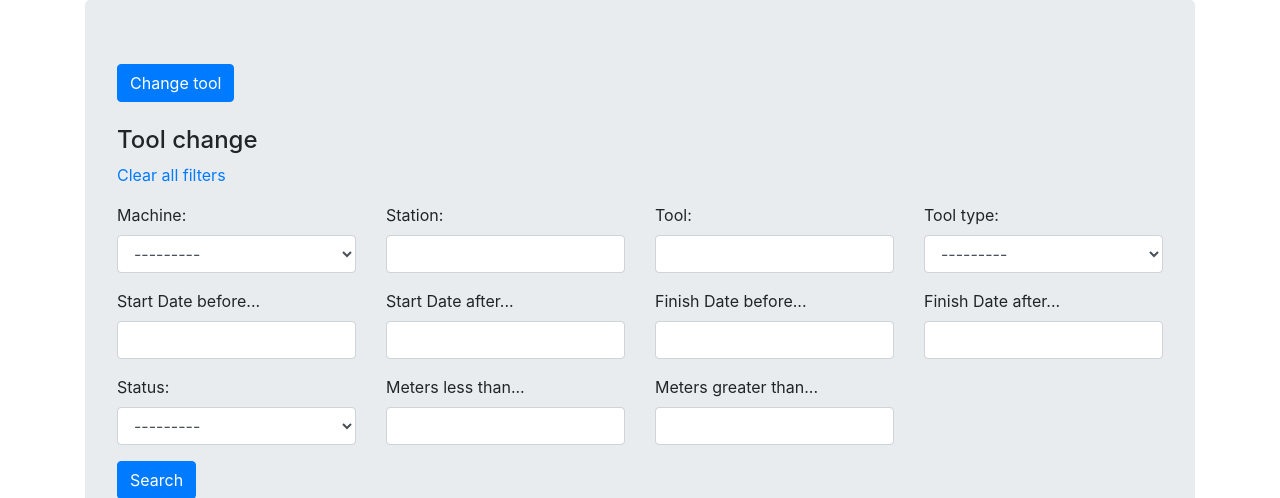
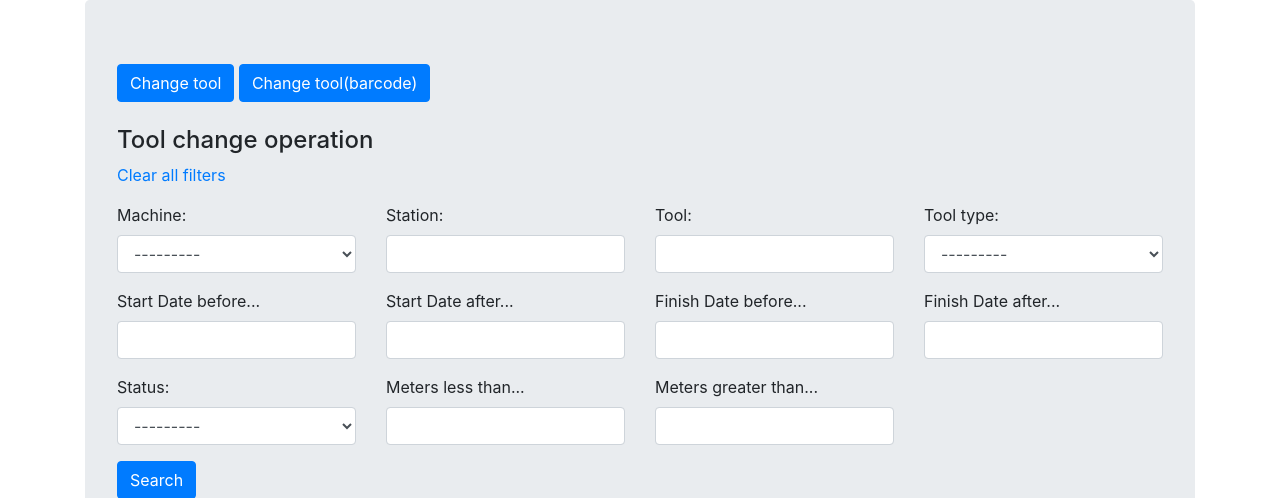
Before and after one commit to gleskejarosz/tool_life, a Django app: page /tools/returning/ in a window 1280 px wide. Shown: the part 56-554 px from the top of the page. Run offline with Django 3.2, Linux system fonts and the light colour scheme; the visitor is signed in with stand-in values (Sample User, id 1); data that the repository does not hold is empty; some libraries are stand-ins or nearby versions.

Commit message:
calendar widget, barcode forms

```diff
--- a/templates/homepage/index.html
+++ b/templates/homepage/index.html
@@ -1,7 +1,7 @@
 {% extends "base.html" %}
 {% block content %}
         <p><a href="{% url 'tools_app:search-form' %}">Job Update</a></p>
-        <p><a href="{% url 'tools_app:returning' %}">Operations</a></p>
+        <p><a href="{% url 'tools_app:returning' %}">Tool change operations</a></p>
         <a href="{% url 'homepage' %}">
     </a>
 {% endblock %}
--- a/templates/tools/filter_list.html
+++ b/templates/tools/filter_list.html
@@ -5,12 +5,15 @@
   {% if request.user.is_staff %}
     <div><a href="{% url 'tools_app:job-add-form' %}">
     <button type="submit" class="btn btn-primary"><span class="glyphicon glyphicon-search"></span>Add job
+    </button></a>
+    <a href="{% url 'tools_app:job-add-barcode-form' %}">
+    <button type="submit" class="btn btn-primary"><span class="glyphicon glyphicon-search"></span>Add job (Barcode)
     </button></a></div>
   <br/>
   {% endif %}
   <form method="get">
     <div class="well">
-      <h4 style="margin-top: 0">Filter Jobs</h4>
+      <h4 style="margin-top: 0">Completed JOBS</h4>
       <p><a href="{% url 'tools_app:search-form' %}">Clear all filters</a></p>
       <div class="row">
         <div class="form-group col-sm-4 col-md-3">
--- a/templates/tools/return.html
+++ b/templates/tools/return.html
@@ -4,12 +4,15 @@
     {% if request.user.is_staff %}
     <div><a href="{% url 'tools_app:operation-update-view' %}">
     <button type="submit" class="btn btn-primary"><span class="glyphicon glyphicon-search"></span>Change tool
+    </button></a>
+    <a href="{% url 'tools_app:operation-barcode-view' %}">
+    <button type="submit" class="btn btn-primary"><span class="glyphicon glyphicon-search"></span>Change tool(barcode)
     </button></a></div>
     <br/>
     {% endif %}
     <form method="get">
     <div class="well">
-      <h4 style="margin-top: 0">Tool change</h4>
+      <h4 style="margin-top: 0">Tool change operation</h4>
         <p><a href="{% url 'tools_app:returning' %}">Clear all filters</a></p>
       <div class="row">
     <div class="form-group col-sm-4 col-md-3">
--- a/tool_life/settings.py
+++ b/tool_life/settings.py
@@ -113,9 +113,9 @@ USE_I18N = True
 USE_L10N = False
 
 # dd/mm/yyyy and dd/mm/yy date & datetime input field settings
-DATE_INPUT_FORMATS = ('%d-%m-%Y', '%d/%m/%Y', '%d/%m/%y', '%d %b %Y',
+DATE_INPUT_FORMATS = ('%Y-%m-%d', '%d-%m-%Y', '%d/%m/%Y', '%d/%m/%y', '%d %b %Y',
                       '%d %b, %Y', '%d %b %Y', '%d %b, %Y', '%d %B, %Y',
-                      '%d %B %Y')
+                      '%d %B %Y', '%d.%m.%Y')
 DATETIME_INPUT_FORMATS = ('%d/%m/%Y %H:%M:%S', '%d/%m/%Y %H:%M', '%d/%m/%Y',
                           '%d/%m/%y %H:%M:%S', '%d/%m/%y %H:%M', '%d/%m/%y',
                           '%Y-%m-%d %H:%M:%S', '%Y-%m-%d %H:%M', '%Y-%m-%d')
--- a/tools/models.py
+++ b/tools/models.py
@@ -1,4 +1,4 @@
-import datetime
+from datetime import datetime
 
 from django.db import models
 
@@ -71,7 +71,7 @@ class OperationModel(models.Model):
                                 null=False)
     station = models.ForeignKey(StationModel, on_delete=models.CASCADE, related_name="stations", blank=False,
                                 null=False)
-    start_date = models.DateTimeField(default=datetime.date)
+    start_date = models.DateTimeField(default=datetime.today)
     finish_date = models.DateTimeField(blank=True, null=True)
     status = models.BooleanField(default=False)
     meters = models.PositiveSmallIntegerField(default=0)
@@ -84,7 +84,7 @@ class OperationModel(models.Model):
 
 
 class JobUpdate(models.Model):
-    date = models.DateTimeField(default=datetime.date)
+    date = models.DateTimeField(default=datetime.today)
     job = models.ForeignKey(JobModel, on_delete=models.CASCADE, related_name="jobs2", blank=False, null=False)
     meters = models.PositiveSmallIntegerField(default=0)
 
--- a/tools/urls.py
+++ b/tools/urls.py
@@ -6,10 +6,12 @@ app_name = "tools_app"
 
 urlpatterns = [
     path('tools/index/', views.index, name="index"),
-    path("job-add-form", views.JobFormView.as_view(), name="job-add-form"),
-    path("search-form/", views.search, name="search-form"),
+    path("job_add_form", views.JobFormView.as_view(), name="job-add-form"),
+    path("job_add_barcode_form", views.JobFormBarcodeView.as_view(), name="job-add-barcode-form"),
+    path("search_form/", views.search, name="search-form"),
     path("returning/", views.returning, name="returning"),
-    path("operation-update-view/", views.OperationFormView.as_view(), name="operation-update-view"),
+    path("operation_update_view/", views.OperationFormView.as_view(), name="operation-update-view"),
+    path("operation_barcode_view/", views.OperationBarcodeFormView.as_view(), name="operation-barcode-view"),
     path("export_csv/", views.export_csv, name="export_csv"),
     path("export_csv2/", views.export_csv2, name="export_csv2"),
     ]
--- a/tools/views.py
+++ b/tools/views.py
@@ -8,7 +8,7 @@ from django.urls import reverse_lazy
 from django.views.generic import FormView
 
 from tools.filters import JobFilter, OperationFilter
-from tools.forms import OperationUpdateForm, JobAddForm
+from tools.forms import JobAddForm, OperationBarcodeForm, OperationUpdateForm, JobAddBarcodeForm
 from tools.models import JobUpdate, OperationModel, JobModel, JobStationModel
 
 
@@ -22,6 +22,37 @@ def index(request):
 class JobFormView(LoginRequiredMixin, FormView):
     template_name = 'form.html'
     form_class = JobAddForm
+    success_url = reverse_lazy("tools_app:search-form")
+
+    def form_valid(self, form):
+        date = form.cleaned_data["date"]
+        job = form.cleaned_data["job"]
+        meters = form.cleaned_data["meters"]
+        JobUpdate.objects.create(date=date, job=job, meters=meters)
+
+        operations = OperationModel.objects.exclude(start_date__gt=date).exclude(finish_date__lt=date).values("id",
+                                                                                                              "meters",
+                                                                                                              "station",
+                                                                                                              "machine")
+
+        for operation in operations:
+            station = operation["station"]
+            machine = operation["machine"]
+            new_id = operation["id"]
+            jobs = JobStationModel.objects.filter(machine=machine).filter(station=station).values("id", "job")
+            for j_dict in jobs:
+                job_num = j_dict["job"]
+                job_name = JobModel.objects.get(id=job_num)
+                if job == job_name:
+                    updated_object = OperationModel.objects.get(id=new_id)
+                    updated_object.meters += meters
+                    updated_object.save()
+        return super().form_valid(form)
+
+
+class JobFormBarcodeView(LoginRequiredMixin, FormView):
+    template_name = 'form.html'
+    form_class = JobAddBarcodeForm
     success_url = reverse_lazy("tools_app:search-form")
 
     def form_valid(self, form):
@@ -93,6 +124,43 @@ class OperationFormView(FormView):
         return super().form_valid(form)
 
 
+class OperationBarcodeFormView(FormView):
+    template_name = 'form.html'
+    form_class = OperationBarcodeForm
+    success_url = reverse_lazy("tools_app:returning")
+
+    def form_valid(self, form):
+        tool = form.cleaned_data["tool"]
+        tool_type = form.cleaned_data["tool_type"]
+        machine = form.cleaned_data["machine"]
+        station = form.cleaned_data["station"]
+        start_date = form.cleaned_data["start_date"]
+        OperationModel.objects.create(tool=tool, tool_type=tool_type, machine=machine, station=station,
+                                      start_date=start_date)
+
+        tools = OperationModel.objects.filter(
+            machine=machine).filter(station=station).filter(status=False).values("id", "tool", "tool_type",
+                                                                                 "status", "finish_date")
+
+        max_id = 0
+        if len(tools) > 1:
+            for tool_dict in tools:
+                tool_id = tool_dict["id"]
+                if tool_id > max_id:
+                    max_id = tool_id
+
+            for tool_dict in tools:
+                tool_id = tool_dict["id"]
+                if tool_id != max_id:
+                    tool = OperationModel.objects.get(id=tool_id)
+                    if tool.tool_type == tool_type:
+                        tool.status = True
+                        tool.finish_date = datetime.now()
+                        tool.save()
+
+        return super().form_valid(form)
+
+
 def returning(request):
     operations = OperationModel.objects.all().order_by("-start_date")
     operations_filter = OperationFilter(request.GET, queryset=operations)
```
Also changed, not shown: tools/forms.py (+44 -2 lines).
